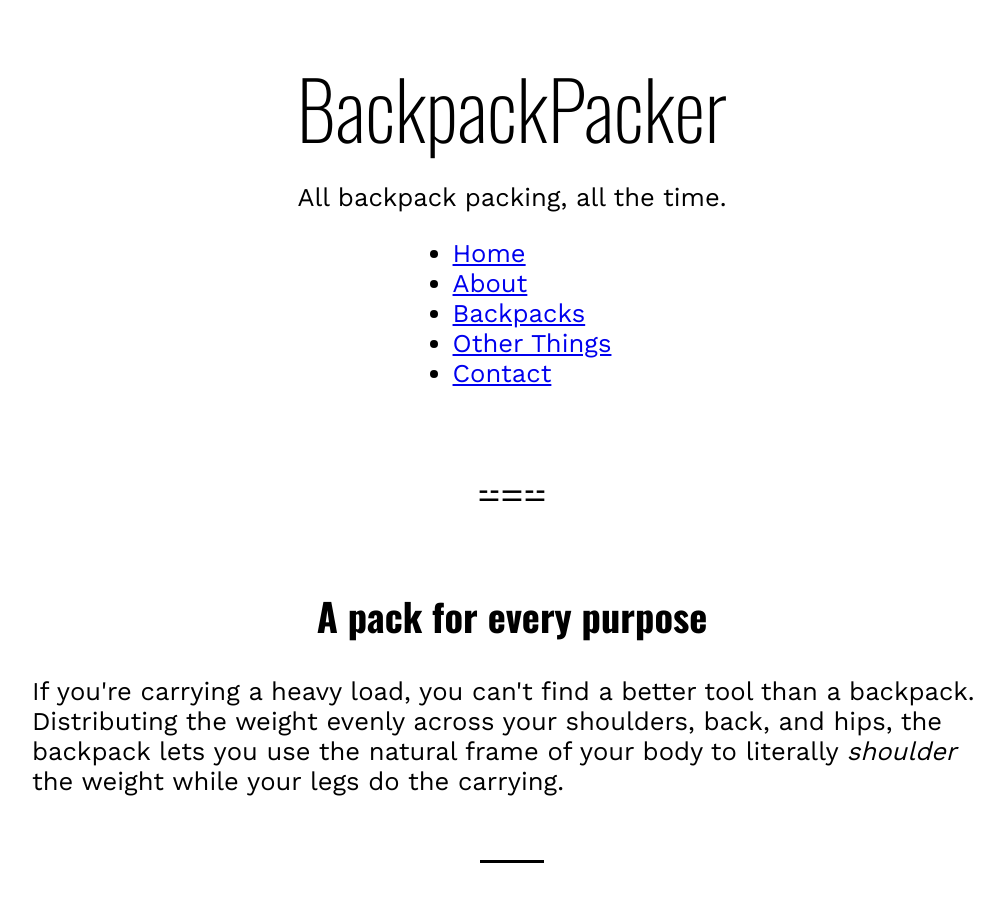
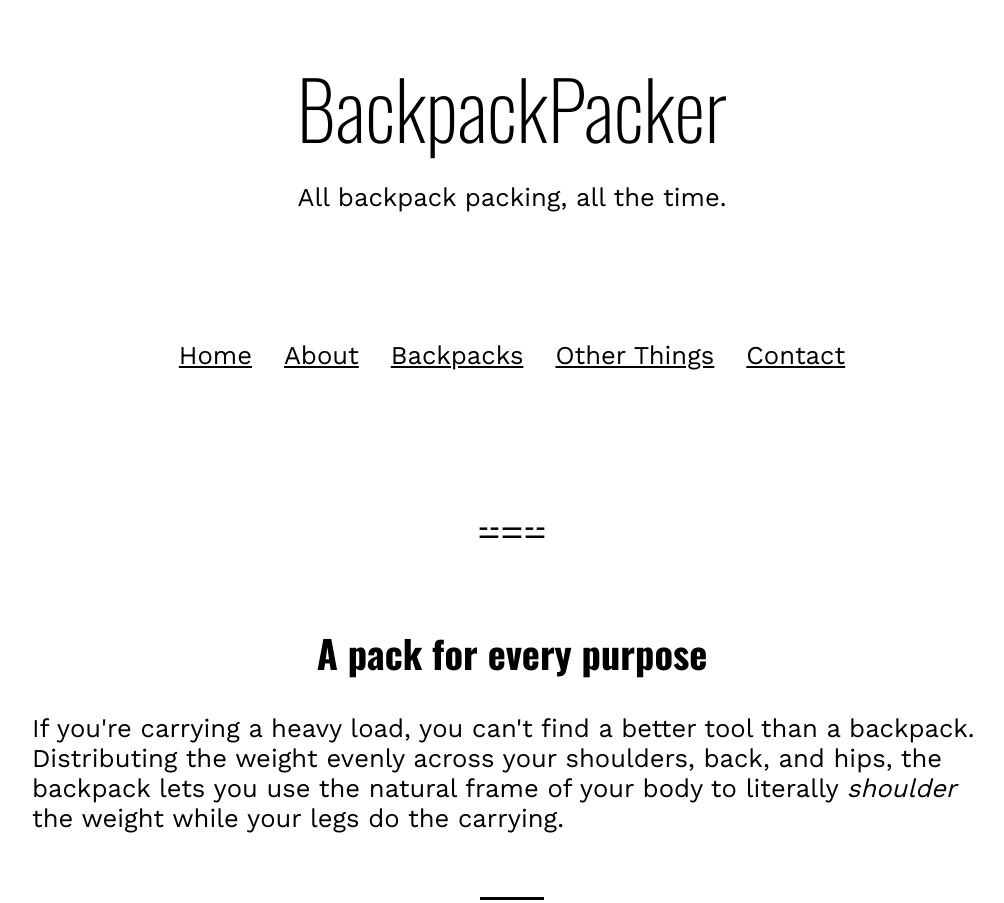
Before and after one commit to Sparklemoon/js-essential-training, a website with bundled scripts: page 05_10/index.html in a window 1280 px wide. Shown: the top 903 px of the page, without its empty margins (128-1132 px from the left). Built offline with nearby package versions, Linux system fonts and the light colour scheme.

Commit message:
stlyes added

```diff
--- a/05_10/index.html
+++ b/05_10/index.html
@@ -14,6 +14,23 @@
       type="text/css"
       media="all"
     />
+
+    <style>
+      .main-navigation ul {
+        margin: 0;
+        padding: 3rem 0 0 0;
+        display: flex;
+        justify-content: center;
+        list-style-type: none;
+      }
+
+      .main-navigation ul a {
+        display:block;
+        padding: 5rem 1rem;
+        color: inherit;
+      }
+    </style>
+
     <script type="module" src="Backpack.js"></script>
     <script type="module" src="script.js"></script>
   </head>
```
